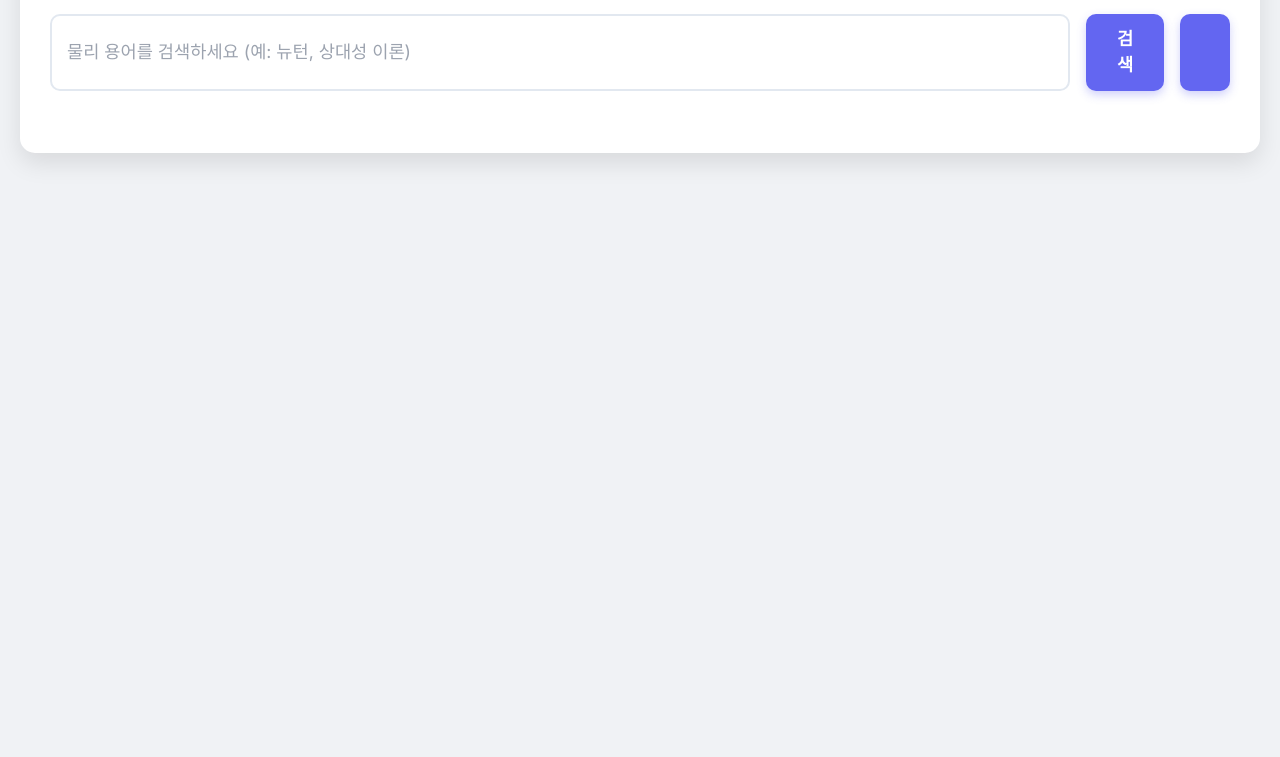
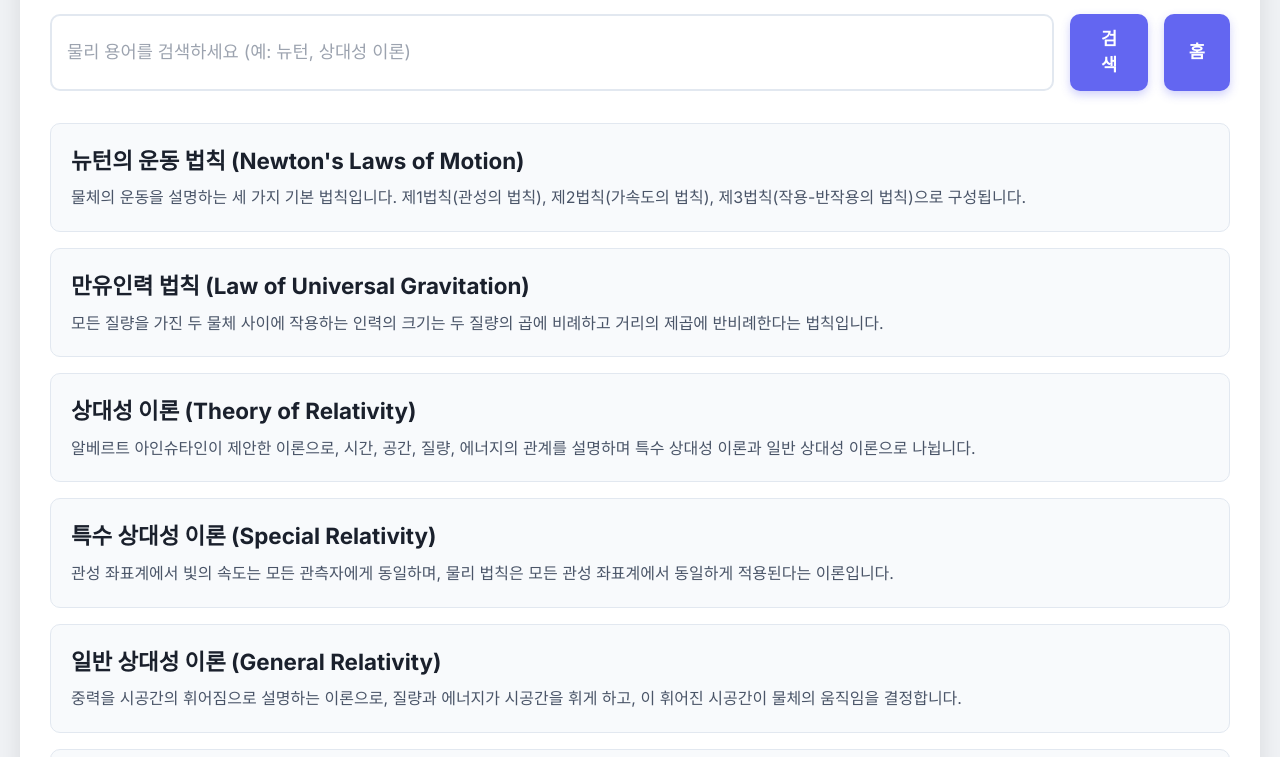
Before and after one commit to ronaldo77155/ronaldo77155.github.io, a plain HTML site: page index.html in a window 1280 px wide. Shown: the part 158-915 px from the top of the page. Before the commit the page ends 800 px from the top, so only its background shows below. Drawn offline with nearby package versions, Linux system fonts and the light colour scheme.

Commit message:
Update index.html

```diff
--- a/index.html
+++ b/index.html
@@ -95,7 +95,7 @@
         <div class="flex flex-col sm:flex-row gap-4 mb-8">
             <input type="text" id="searchInput" placeholder="물리 용어를 검색하세요 (예: 뉴턴, 상대성 이론)" class="search-input flex-grow">
             <button id="searchButton" class="search-button">검색</button>
-            <button id="newButton" class="new-button" onclick="location.href='naver.com' >홈</button> <!-- New button added here -->
+            <button id="newButton" class="new-button">홈</button> <!-- New button added here -->
         </div>
 
         <div id="searchResults" class="space-y-4">
```
